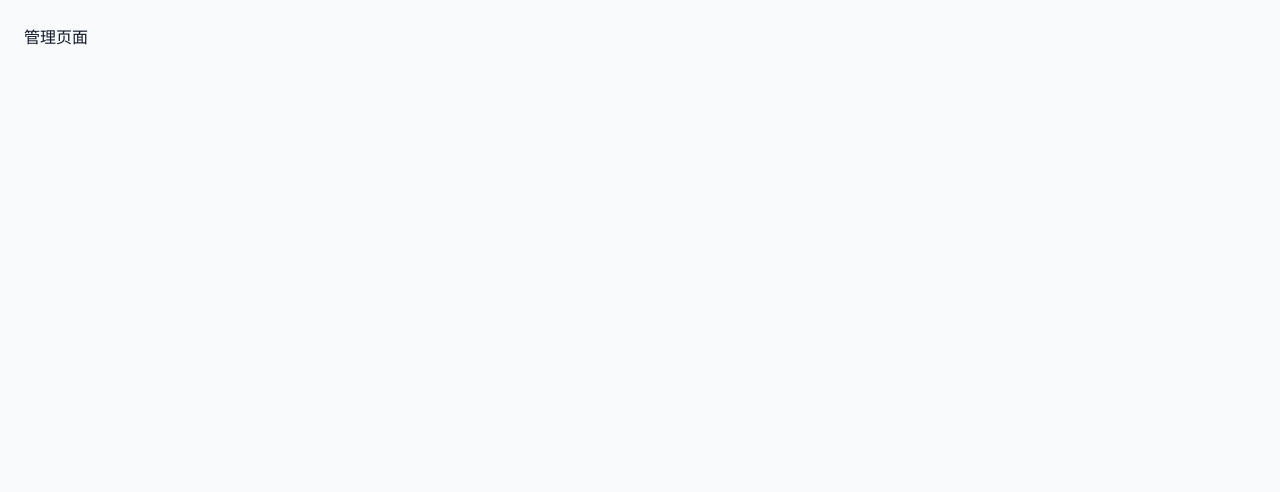
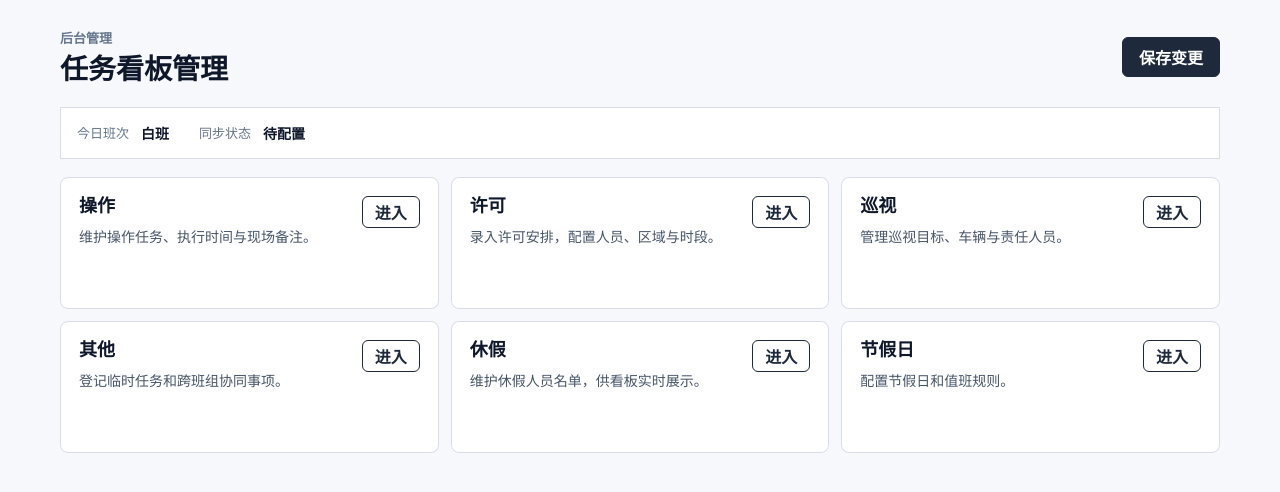
Before and after one commit to c1emon/workboard, a Vue app in the folder web/: page /admin in a window 1280 px wide. Shown: the top 492 px of the page. Built offline with nearby package versions, Linux system fonts and the light colour scheme.

Commit message:
feat: add admin management shell

```diff
--- a/web/src/api/client.ts
+++ b/web/src/api/client.ts
@@ -8,6 +8,23 @@ export async function fetchBoard(): Promise<BoardSnapshot> {
   return response.json();
 }
 
+export async function createPermit(input: {
+  date: string;
+  timeTag: "全天" | "上午" | "下午";
+  permit: string;
+  personnel: string;
+  area: string;
+  other: string;
+}): Promise<{ id: string }> {
+  const response = await fetch(`${apiBase}/api/admin/permit-arrangements`, {
+    method: "POST",
+    headers: { "Content-Type": "application/json" },
+    body: JSON.stringify(input)
+  });
+  if (!response.ok) throw new Error(`Permit creation failed: ${response.status}`);
+  return response.json();
+}
+
 export function subscribeBoardUpdates(onUpdate: () => void): EventSource {
   const source = new EventSource(`${apiBase}/api/events`);
   source.addEventListener("board:update", onUpdate);
--- a/web/src/views/AdminView.vue
+++ b/web/src/views/AdminView.vue
@@ -1,3 +1,177 @@
 <template>
-  <main class="admin-page">管理页面</main>
+  <main class="admin-page">
+    <header class="admin-header">
+      <div>
+        <p class="admin-kicker">后台管理</p>
+        <h1>任务看板管理</h1>
+      </div>
+      <button type="button" class="admin-action">保存变更</button>
+    </header>
+
+    <section class="admin-toolbar" aria-label="管理概览">
+      <span>今日班次</span>
+      <strong>白班</strong>
+      <span>同步状态</span>
+      <strong>待配置</strong>
+    </section>
+
+    <section class="admin-grid" aria-label="管理模块">
+      <article v-for="section in sections" :key="section.label" class="admin-section">
+        <div>
+          <h2>{{ section.label }}</h2>
+          <p>{{ section.description }}</p>
+        </div>
+        <button type="button">进入</button>
+      </article>
+    </section>
+  </main>
 </template>
+
+<script setup lang="ts">
+const sections = [
+  { label: "操作", description: "维护操作任务、执行时间与现场备注。" },
+  { label: "许可", description: "录入许可安排，配置人员、区域与时段。" },
+  { label: "巡视", description: "管理巡视目标、车辆与责任人员。" },
+  { label: "其他", description: "登记临时任务和跨班组协同事项。" },
+  { label: "休假", description: "维护休假人员名单，供看板实时展示。" },
+  { label: "节假日", description: "配置节假日和值班规则。" }
+];
+</script>
+
+<style scoped>
+.admin-page {
+  padding: 28px;
+  background: #f6f8fb;
+  color: #172033;
+}
+
+.admin-header {
+  display: flex;
+  align-items: center;
+  justify-content: space-between;
+  gap: 16px;
+  margin: 0 auto 20px;
+  max-width: 1160px;
+}
+
+.admin-kicker {
+  margin: 0 0 6px;
+  color: #64748b;
+  font-size: 13px;
+  font-weight: 700;
+}
+
+.admin-header h1 {
+  margin: 0;
+  color: #0f172a;
+  font-size: 28px;
+  line-height: 1.2;
+}
+
+.admin-action,
+.admin-section button {
+  border: 1px solid #1e293b;
+  border-radius: 6px;
+  background: #1e293b;
+  color: #fff;
+  cursor: pointer;
+  font: inherit;
+  font-weight: 700;
+}
+
+.admin-action {
+  min-height: 40px;
+  padding: 0 16px;
+}
+
+.admin-toolbar {
+  display: flex;
+  align-items: center;
+  gap: 12px;
+  margin: 0 auto 18px;
+  max-width: 1160px;
+  min-height: 52px;
+  padding: 0 16px;
+  border: 1px solid #d8dee8;
+  background: #fff;
+}
+
+.admin-toolbar span {
+  color: #64748b;
+  font-size: 13px;
+}
+
+.admin-toolbar strong {
+  margin-right: 18px;
+  color: #0f172a;
+  font-size: 14px;
+}
+
+.admin-grid {
+  display: grid;
+  grid-template-columns: repeat(3, minmax(0, 1fr));
+  gap: 12px;
+  margin: 0 auto;
+  max-width: 1160px;
+}
+
+.admin-section {
+  display: flex;
+  align-items: flex-start;
+  justify-content: space-between;
+  gap: 12px;
+  min-height: 132px;
+  padding: 18px;
+  border: 1px solid #d8dee8;
+  border-radius: 8px;
+  background: #fff;
+}
+
+.admin-section h2 {
+  margin: 0 0 10px;
+  color: #0f172a;
+  font-size: 18px;
+  line-height: 1.2;
+}
+
+.admin-section p {
+  margin: 0;
+  color: #475569;
+  font-size: 14px;
+  line-height: 1.55;
+}
+
+.admin-section button {
+  flex: 0 0 auto;
+  min-height: 32px;
+  padding: 0 12px;
+  background: #fff;
+  color: #1e293b;
+}
+
+@media (max-width: 800px) {
+  .admin-page {
+    padding: 18px;
+  }
+
+  .admin-header {
+    align-items: flex-start;
+    flex-direction: column;
+  }
+
+  .admin-grid {
+    grid-template-columns: 1fr;
+  }
+
+  .admin-toolbar {
+    align-items: flex-start;
+    flex-direction: column;
+    gap: 4px;
+    padding: 12px 16px;
+  }
+
+  .admin-toolbar strong {
+    margin-right: 0;
+  }
+}
+</style>
```
Also changed, not shown: 1 other file (tests, documents, lock files or other folders).
